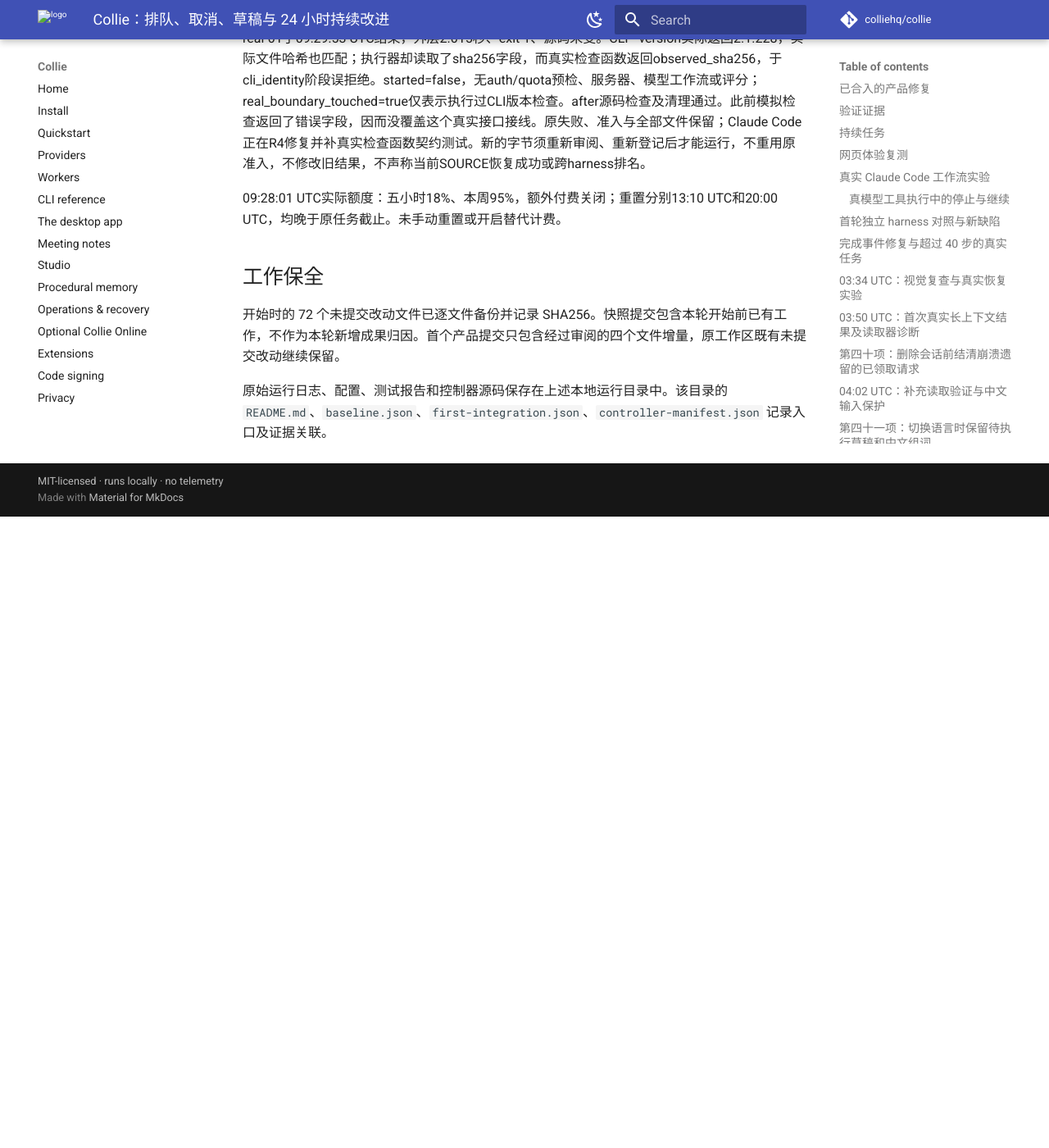
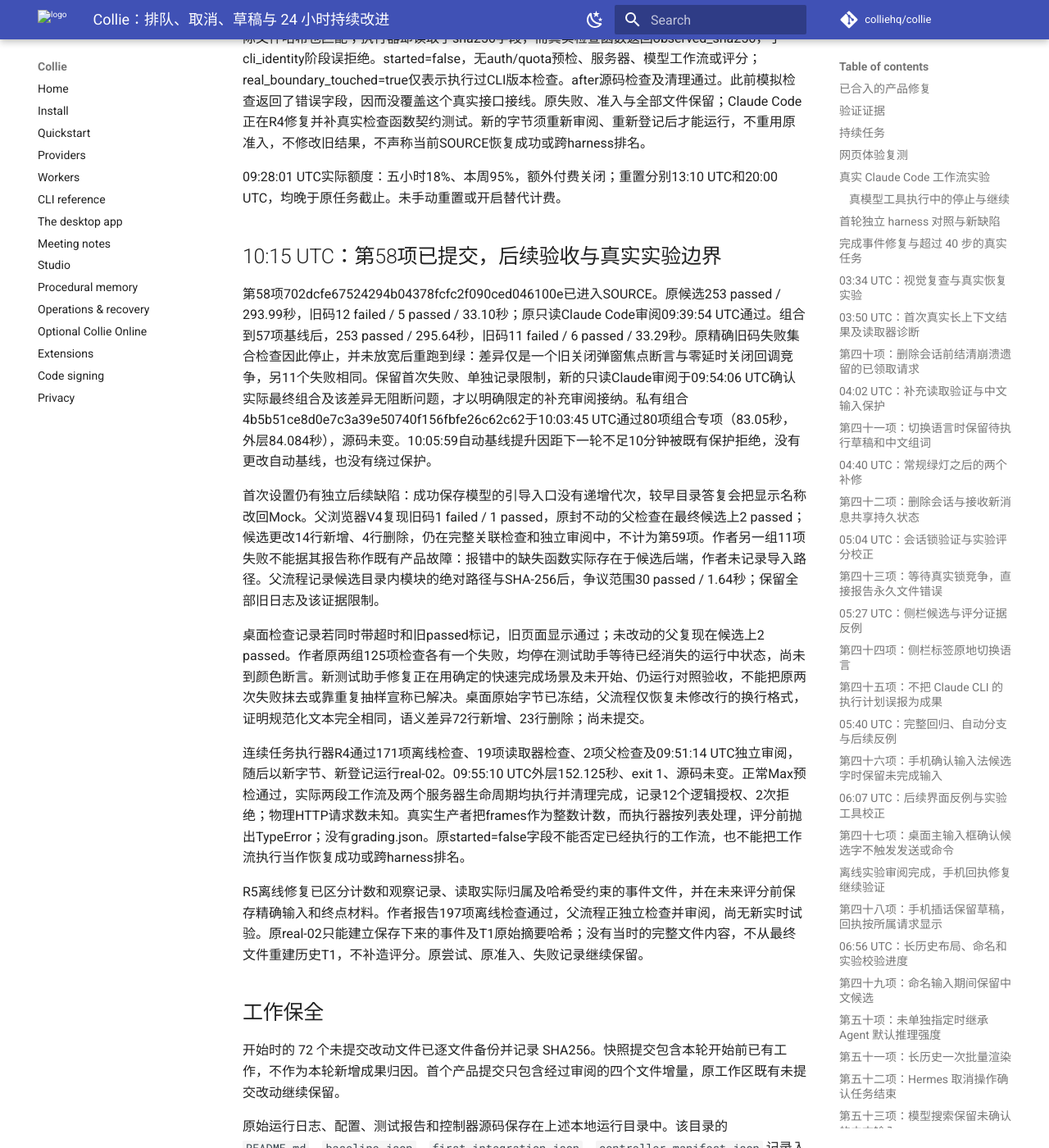
Before and after one commit to colliehq/collie, an MkDocs documentation site: the page built from docs/product-evolution-2026-09-13.md, in a window 1280 px wide and 1400 px high, scrolled down 47381 px. Shown: the whole window at 82% size. Built offline with MkDocs 1.6.1 and Material for MkDocs 9.7.7, drawn with Linux system fonts in a browser that asks for light colours; comment, search, counter and statistics services are not loaded; before the commit the page ends 48011 px from its top, so only the background shows below that; some of the changed text lies outside the part shown.

Commit message:
docs: record catalog fixes and actual live grading failure

```diff
--- a/docs/product-evolution-2026-09-13.md
+++ b/docs/product-evolution-2026-09-13.md
@@ -2,7 +2,7 @@
 
 本轮从 2026-09-13 05:15 PDT 开始，后台任务截止于 2026-09-14 05:15 PDT。
 
-五十七项产品改动已本地提交，另有侧栏测试时钟修复。第56项让手机准确区分检查取消、超时、未执行和无法确认；第57项修复同进程线程争用状态文件时忽略超时、导致请求一直等待的问题。两项均有独立新旧码检查和Claude Code无阻断问题审阅。最近完成的完整回归仍只覆盖前五十三项与时钟夹具：4387 passed / 20 skipped。模型选择和焦点候选的253项专项已通过，独立审阅进行中；桌面端矛盾检查标记的优先级也有已复现的后续修复。真实连续任务实验在模型调用之前因执行器字段接错而停止，不能据此宣称恢复成功。
+五十八项产品改动已本地提交，另有侧栏测试时钟修复。最新一项修复模型目录异步返回覆盖已选模型、目录变化后按旧行号选择和弹窗旧焦点回调的问题。首次模型设置的同类竞态、桌面检查状态优先级及快速任务测试助手仍在独立验收。最近完成的完整回归覆盖前五十三项与时钟夹具：4387 passed / 20 skipped；全部58项组合另有80项专项通过，不能替代新版本完整回归。真实连续任务实验已执行两段工作流，但随后评分执行器崩溃，没有评分结论；离线修复待独立审阅。
 
 ## 已合入的产品修复
 
@@ -674,6 +674,18 @@
 
 09:28:01 UTC实际额度：五小时18%、本周95%，额外付费关闭；重置分别13:10 UTC和20:00 UTC，均晚于原任务截止。未手动重置或开启替代计费。
 
+## 10:15 UTC：第58项已提交，后续验收与真实实验边界
+
+第58项702dcfe67524294b04378fcfc2f090ced046100e已进入SOURCE。原候选253 passed / 293.99秒，旧码12 failed / 5 passed / 33.10秒；原只读Claude Code审阅09:39:54 UTC通过。组合到57项基线后，253 passed / 295.64秒，旧码11 failed / 6 passed / 33.29秒。原精确旧码失败集合检查因此停止，并未放宽后重跑到绿：差异仅是一个旧关闭弹窗焦点断言与零延时关闭回调竞争，另11个失败相同。保留首次失败、单独记录限制，新的只读Claude审阅于09:54:06 UTC确认实际最终组合及该差异无阻断问题，才以明确限定的补充审阅接纳。私有组合4b5b51ce8d0e7c3a39e50740f156fbfe26c62c62于10:03:45 UTC通过80项组合专项（83.05秒，外层84.084秒），源码未变。10:05:59自动基线提升因距下一轮不足10分钟被既有保护拒绝，没有更改自动基线，也没有绕过保护。
+
+首次设置仍有独立后续缺陷：成功保存模型的引导入口没有递增代次，较早目录答复会把显示名称改回Mock。父浏览器V4复现旧码1 failed / 1 passed，原封不动的父检查在最终候选上2 passed；候选更改14行新增、4行删除，仍在完整关联检查和独立审阅中，不计为第59项。作者另一组11项失败不能据其报告称作既有产品故障：报错中的缺失函数实际存在于候选后端，作者未记录导入路径。父流程记录候选目录内模块的绝对路径与SHA-256后，争议范围30 passed / 1.64秒；保留全部旧日志及该证据限制。
+
+桌面检查记录若同时带超时和旧passed标记，旧页面显示通过；未改动的父复现在候选上2 passed。作者原两组125项检查各有一个失败，均停在测试助手等待已经消失的运行中状态，尚未到颜色断言。新测试助手修复正在用确定的快速完成场景及未开始、仍运行对照验收，不能把原两次失败抹去或靠重复抽样宣称已解决。桌面原始字节已冻结，父流程仅恢复未修改行的换行格式，证明规范化文本完全相同，语义差异72行新增、23行删除；尚未提交。
+
+连续任务执行器R4通过171项离线检查、19项读取器检查、2项父检查及09:51:14 UTC独立审阅，随后以新字节、新登记运行real-02。09:55:10 UTC外层152.125秒、exit 1、源码未变。正常Max预检通过，实际两段工作流及两个服务器生命周期均执行并清理完成，记录12个逻辑授权、2次拒绝；物理HTTP请求数未知。真实生产者把frames作为整数计数，而执行器按列表处理，评分前抛出TypeError；没有grading.json。原started=false字段不能否定已经执行的工作流，也不能把工作流执行当作恢复成功或跨harness排名。
+
+R5离线修复已区分计数和观察记录、读取实际归属及哈希受约束的事件文件，并在未来评分前保存精确输入和终点材料。作者报告197项离线检查通过，父流程正独立检查并审阅，尚无新实时试验。原real-02只能建立保存下来的事件及T1原始摘要哈希；没有当时的完整文件内容，不从最终文件重建历史T1，不补造评分。原尝试、原准入、失败记录继续保留。
+
 ## 工作保全
 
 开始时的 72 个未提交改动文件已逐文件备份并记录 SHA256。快照提交包含本轮开始前已有工作，不作为本轮新增成果归因。首个产品提交只包含经过审阅的四个文件增量，原工作区既有未提交改动继续保留。
```
